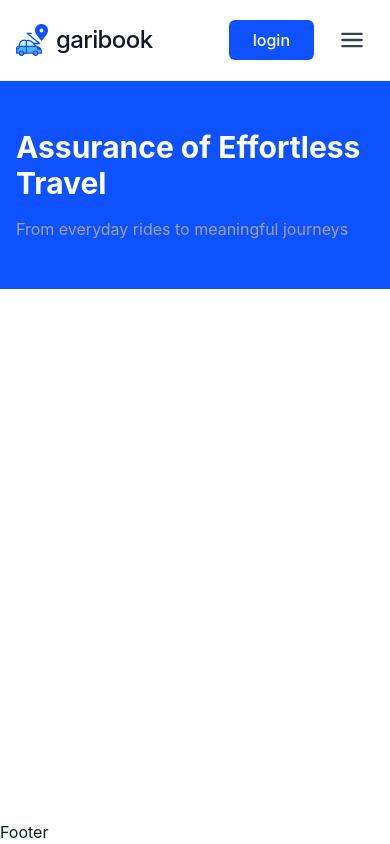
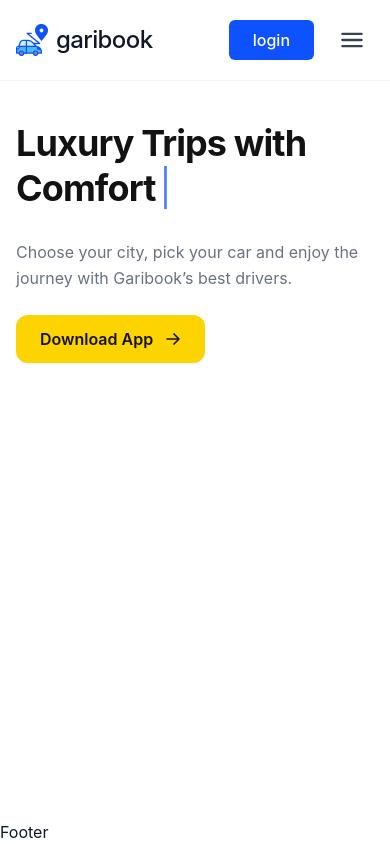
Before and after one commit to Sohelrana2815/car-book, a React (Vite) app: page / in a window 390 px wide. Built offline with nearby package versions, Linux system fonts and the light colour scheme.

Commit message:
Implement the responsive navbar

```diff
--- a/src/components/home/HeroBanner.tsx
+++ b/src/components/home/HeroBanner.tsx
@@ -1,15 +1,49 @@
 export default function HeroBanner() {
   return (
-    // Outer section: full screen width + background color
-    <section className="w-full bg-blue-primary text-white">
-      {/* Inner section: max width 7xl + centered content */}
-      <div className="layout-container py-12">
-        <h1 className="text-3xl sm:text-5xl font-bold">
-          Assurance of Effortless Travel
-        </h1>
-        <p className="mt-4 text-hero-paragraph">
-          From everyday rides to meaningful journeys
-        </p>
+    <section className="w-full bg-white pt-10 sm:pt-16 pb-12">
+      <div className="layout-container">
+        {/* Top Split: Heading (Left) vs Paragraph & CTA (Right) */}
+        <div className="grid grid-cols-1 lg:grid-cols-12 gap-6 lg:gap-12 items-start">
+          {/* Left Side: Animated Heading Area */}
+          <div className="lg:col-span-7">
+            <h1 className="text-4xl sm:text-5xl lg:text-6xl font-bold text-hero-title tracking-tight leading-tight">
+              Luxury Trips with Comfort
+              {/* Blue typing cursor simulation for future animation */}
+              <span className="text-blue-primary inline-block font-normal ml-1 animate-pulse">
+                |
+              </span>
+            </h1>
+          </div>
+
+          {/* Right Side: Description & Download Button */}
+          <div className="lg:col-span-5 flex flex-col items-start gap-6 pt-1">
+            <p className="text-gray-500 text-base sm:text-lg lg:text-2xl leading-relaxed">
+              Choose your city, pick your car and enjoy the journey with
+              Garibook’s best drivers.
+            </p>
+
+            <a
+              href="#"
+              className="bg-btn-download hover:opacity-95 text-hero-title font-semibold px-6 py-3 rounded-xl inline-flex items-center gap-3 transition-all cursor-pointer shadow-xs"
+            >
+              <span className="text-base sm:text-lg">Download App</span>
+              <svg
+                xmlns="http://www.w3.org/2000/svg"
+                fill="none"
+                viewBox="0 0 24 24"
+                strokeWidth={2.5}
+                stroke="currentColor"
+                className="w-4 h-4"
+              >
+                <path
+                  strokeLinecap="round"
+                  strokeLinejoin="round"
+                  d="M13.5 4.5 21 12m0 0-7.5 7.5M21 12H3"
+                />
+              </svg>
+            </a>
+          </div>
+        </div>
       </div>
     </section>
   );
```
Also changed, not shown: src/pages/Home.tsx (+7 -1 lines), src/shared/Navbar.tsx (+39 -7 lines).
